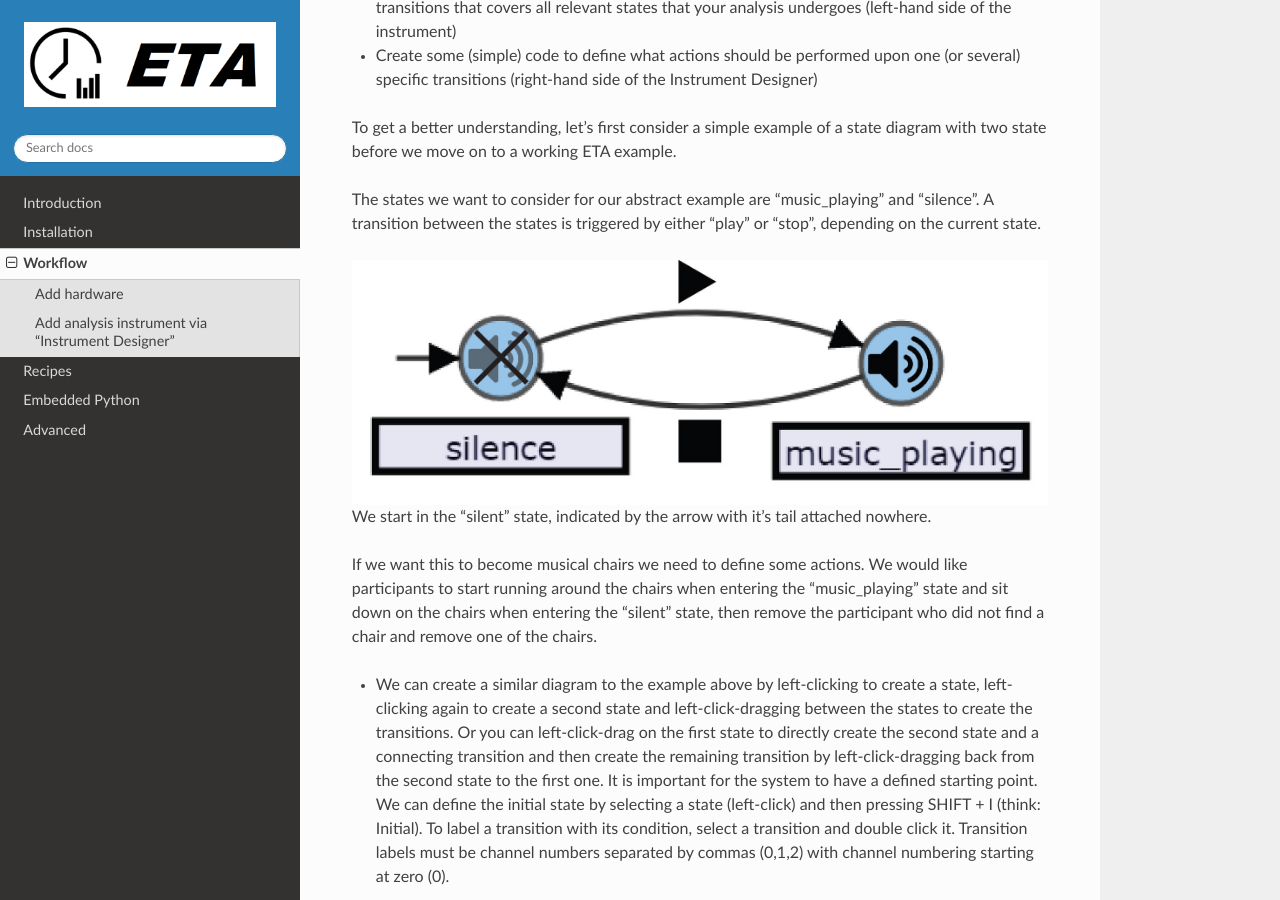
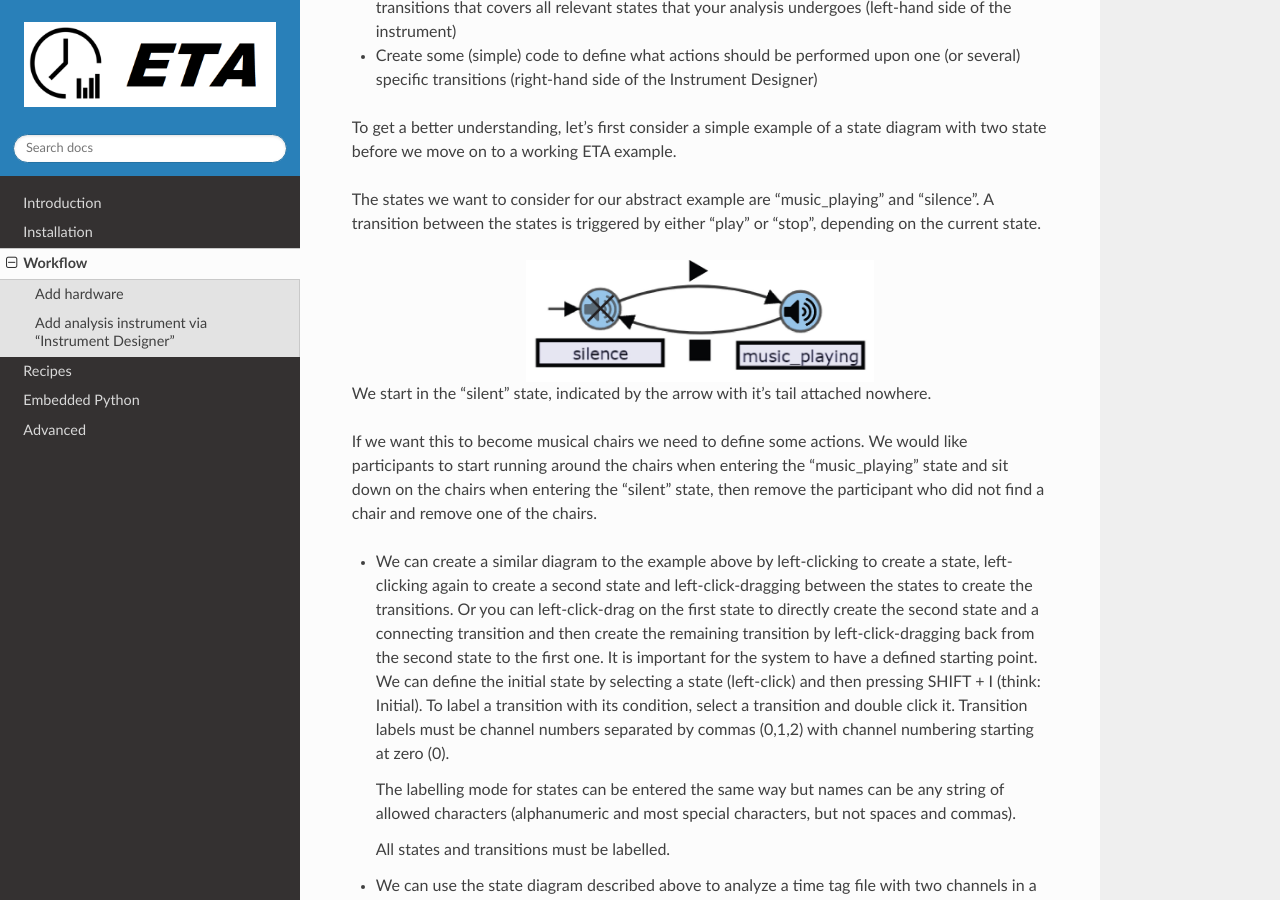
Before and after one commit to timetag/timetag.github.io, a Sphinx documentation site: the page built from docs/workflow.rst, in a window 1280 px wide and 900 px high, scrolled down 612 px. Built offline with Sphinx 7.4.7 and the Read the Docs theme 2.0.0, drawn with Linux system fonts in a browser that asks for light colours.

Commit message:
Update workflow.rst

```diff
--- a/docs/workflow.rst
+++ b/docs/workflow.rst
@@ -36,6 +36,7 @@ triggered by either “play” or “stop”, depending on the current state.
 
 .. figure:: _static/etamanualexample.jpg
     :align: center
+    :width: 50 %
 
 We start in the “silent” state, indicated by the arrow with it’s tail attached
 nowhere.
@@ -63,6 +64,7 @@ From this point on I will assume that the state diagram is labelled as follows:
 
 .. figure:: _static/etamanualexample1.png
     :align: center
+    :width: 50 %
 
 We will define actions so that we use channel 0 as the start channel and channel 1 as the stop channel. (Note, that this analysis will not record time differences between closest events, since the start is not reset if a second event occurs on channel 0 before an event occurs on channel 1. See Section “Coincidence Measurements”)
 
```
